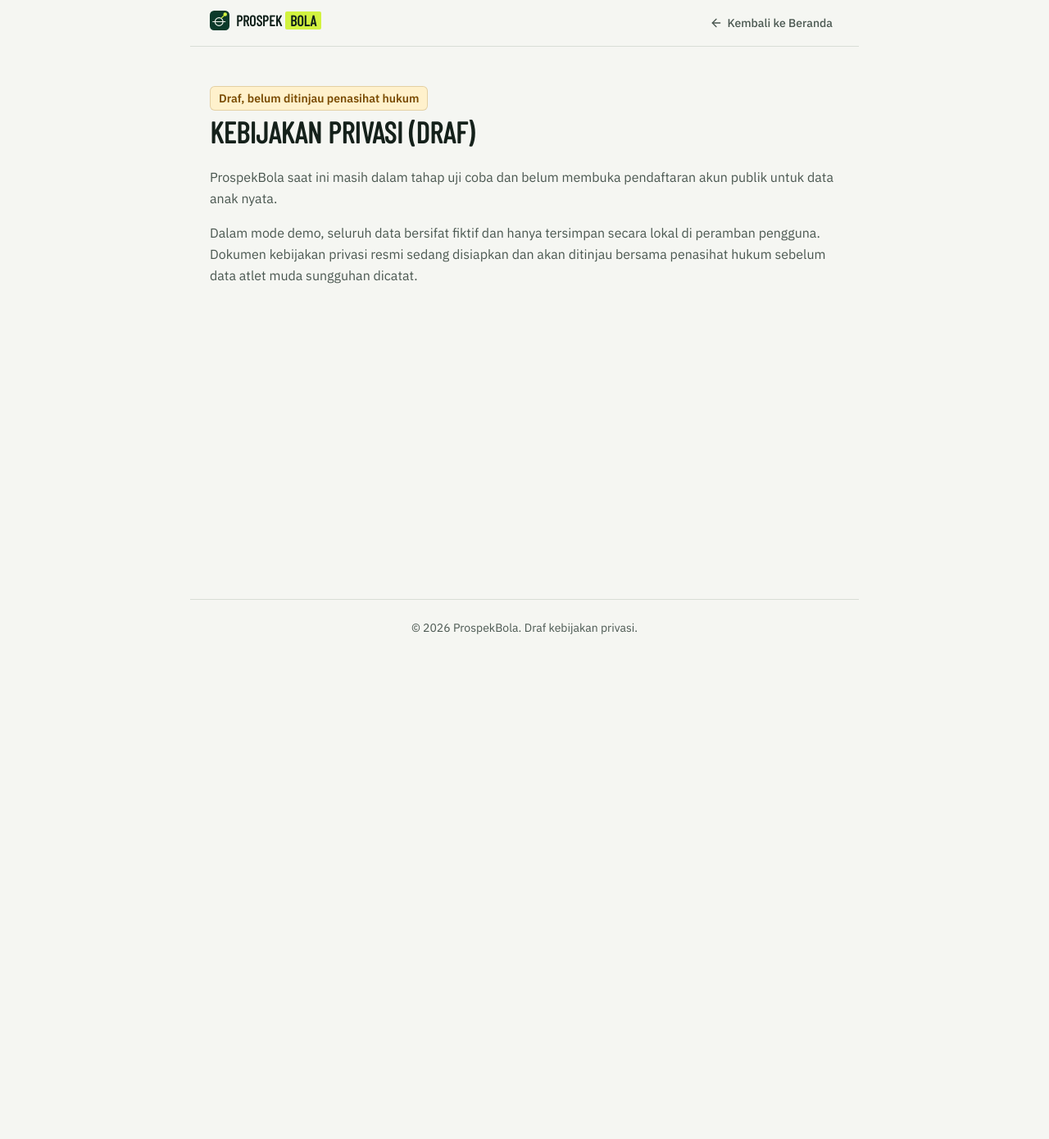
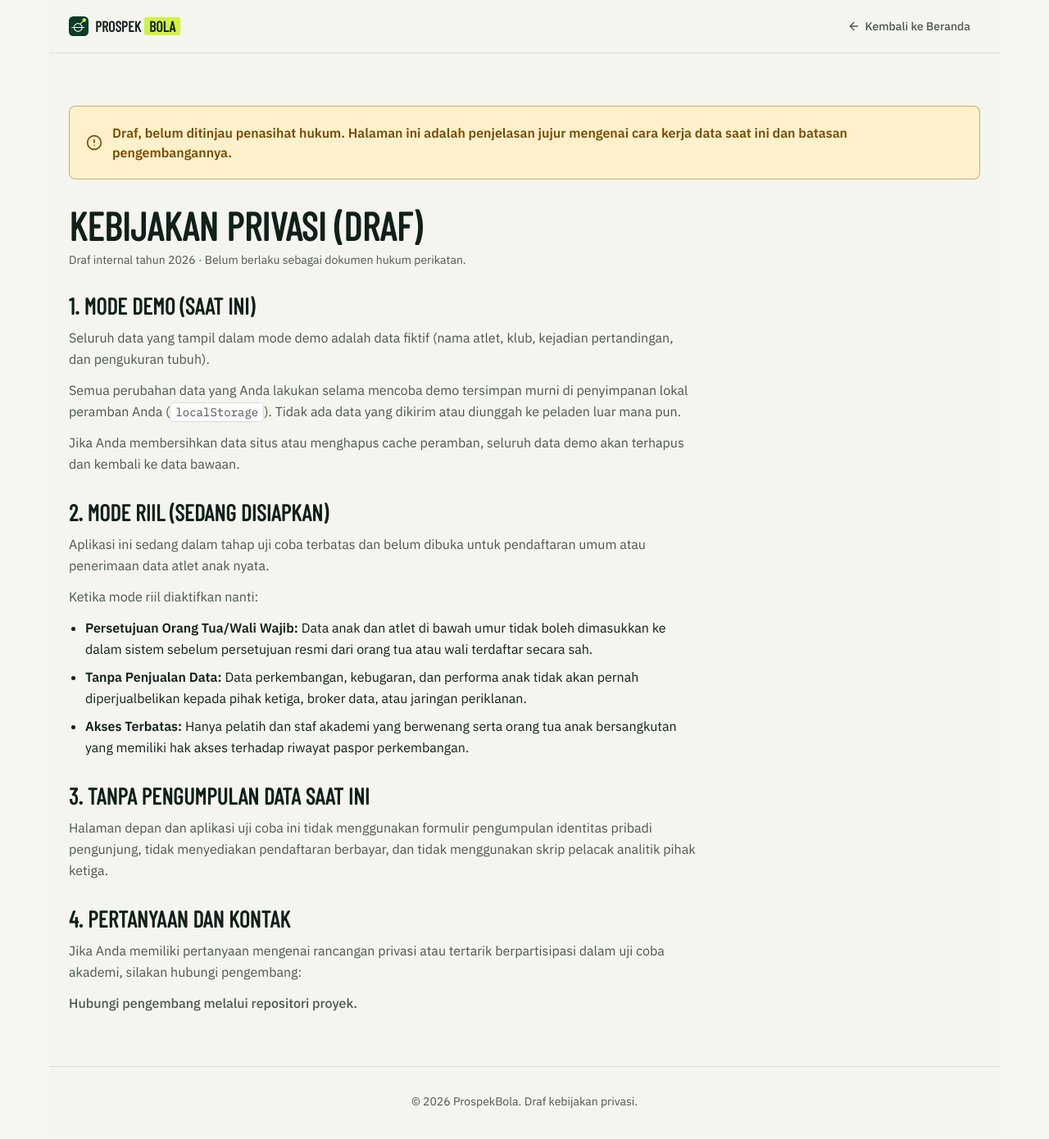
Before and after one commit to Alejandro69021/BallR, a React (Vite) app: page /privasi in a window 1280 px wide. Shown: the top 1390 px of the page at 82% size. Before the commit the page ends 848 px from the top, so only its background shows below. Built offline with nearby package versions, Linux system fonts and the light colour scheme; no server answers.

Commit message:
feat(privacy): draft privacy page

```diff
--- a/src/pages/PrivacyPage.jsx
+++ b/src/pages/PrivacyPage.jsx
@@ -1,21 +1,34 @@
 import React from 'react';
 import { Link } from 'react-router-dom';
 import { Wordmark } from '../components/brand';
-import { ArrowLeft } from 'lucide-react';
+import { ArrowLeft, AlertCircle } from 'lucide-react';
 
 const CURRENT_YEAR = new Date().getFullYear();
 
 export default function PrivacyPage() {
+  const contactEmail = import.meta.env.VITE_CONTACT_EMAIL || '';
+
   return (
-    <div className="min-h-screen bg-app text-1 selection:bg-brand selection:text-app flex flex-col justify-between">
-      <header className="border-b border-line bg-app sticky top-0 z-40 backdrop-blur-md">
-        <div className="max-w-[1160px] mx-auto px-4 sm:px-6 h-14 flex items-center justify-between">
-          <Link to="/" aria-label="Kembali ke halaman depan">
+    <div
+      data-surface="paper"
+      className="min-h-screen bg-chalk text-ink selection:bg-bib selection:text-ink flex flex-col justify-between"
+    >
+      {/* Top Header */}
+      <header className="border-b border-line bg-chalk/95 sticky top-0 z-40 backdrop-blur-md">
+        <div
+          data-testid="landing-container"
+          className="max-w-[1160px] mx-auto w-full px-4 sm:px-6 h-16 flex items-center justify-between"
+        >
+          <Link
+            to="/"
+            className="flex items-center gap-2 rounded-control focus-visible:outline-none focus-visible:ring-2 focus-visible:ring-pitch"
+            aria-label="Kembali ke halaman depan"
+          >
             <Wordmark size="sm" />
           </Link>
           <Link
             to="/"
-            className="text-sm font-medium text-2 hover:text-1 flex items-center gap-1.5 focus-visible:outline-none focus-visible:ring-2 focus-visible:ring-brand rounded-control px-2 py-1 min-h-[44px]"
+            className="text-sm font-medium text-2 hover:text-ink flex items-center gap-1.5 focus-visible:outline-none focus-visible:ring-2 focus-visible:ring-pitch rounded-control px-3 py-2 min-h-[44px]"
           >
             <ArrowLeft className="w-4 h-4" />
             <span>Kembali ke Beranda</span>
@@ -23,27 +36,107 @@ export default function PrivacyPage() {
         </div>
       </header>
 
-      <main className="flex-1 py-8 sm:py-12">
-        <div data-testid="landing-container" className="max-w-[1160px] mx-auto w-full px-4 sm:px-6 space-y-6">
-          <div className="space-y-2">
-            <span className="inline-block px-2.5 py-1 text-sm font-semibold rounded-control bg-warn-bg text-warn-ink border border-warn-ink/20">
-              Draf, belum ditinjau penasihat hukum
-            </span>
-            <h1 className="font-display text-3xl sm:text-4xl text-1">Kebijakan Privasi (draf)</h1>
+      {/* Main Content */}
+      <main className="flex-1 py-10 sm:py-16">
+        <div data-testid="landing-container" className="max-w-[1160px] mx-auto w-full px-4 sm:px-6 space-y-8">
+          {/* Prominent Warning Banner */}
+          <div className="p-4 sm:p-5 rounded-panel bg-warn-bg text-warn-ink border border-warn-ink/40 font-semibold text-sm sm:text-base flex items-start sm:items-center gap-3">
+            <AlertCircle className="w-5 h-5 shrink-0 mt-0.5 sm:mt-0" aria-hidden="true" />
+            <span>Draf, belum ditinjau penasihat hukum. Halaman ini adalah penjelasan jujur mengenai cara kerja data saat ini dan batasan pengembangannya.</span>
           </div>
 
-          <div className="max-w-3xl text-2 text-base leading-relaxed space-y-4">
-            <p>
-              ProspekBola saat ini masih dalam tahap uji coba dan belum membuka pendaftaran akun publik untuk data anak nyata.
+          {/* Heading */}
+          <div className="space-y-2">
+            <h1 className="font-display font-extrabold text-3xl sm:text-5xl uppercase tracking-tight text-ink leading-tight">
+              Kebijakan Privasi (draf)
+            </h1>
+            <p className="text-sm text-2">
+              Draf internal tahun {CURRENT_YEAR} · Belum berlaku sebagai dokumen hukum perikatan.
             </p>
-            <p>
-              Dalam mode demo, seluruh data bersifat fiktif dan hanya tersimpan secara lokal di peramban pengguna. Dokumen kebijakan privasi resmi sedang disiapkan dan akan ditinjau bersama penasihat hukum sebelum data atlet muda sungguhan dicatat.
-            </p>
+          </div>
+
+          {/* Structured Policy Sections */}
+          <div className="max-w-3xl space-y-8 text-base text-2 font-normal leading-relaxed">
+            {/* 1. Mode Demo */}
+            <section className="space-y-3">
+              <h2 className="font-display font-bold text-xl sm:text-2xl text-ink uppercase tracking-tight">
+                1. Mode Demo (Saat Ini)
+              </h2>
+              <p>
+                Seluruh data yang tampil dalam mode demo adalah data fiktif (nama atlet, klub, kejadian pertandingan, dan pengukuran tubuh).
+              </p>
+              <p>
+                Semua perubahan data yang Anda lakukan selama mencoba demo tersimpan murni di penyimpanan lokal peramban Anda (<code className="font-mono text-sm bg-panel px-1.5 py-0.5 rounded border border-line">localStorage</code>). Tidak ada data yang dikirim atau diunggah ke peladen luar mana pun.
+              </p>
+              <p>
+                Jika Anda membersihkan data situs atau menghapus cache peramban, seluruh data demo akan terhapus dan kembali ke data bawaan.
+              </p>
+            </section>
+
+            {/* 2. Mode Riil */}
+            <section className="space-y-3">
+              <h2 className="font-display font-bold text-xl sm:text-2xl text-ink uppercase tracking-tight">
+                2. Mode Riil (Sedang Disiapkan)
+              </h2>
+              <p>
+                Aplikasi ini sedang dalam tahap uji coba terbatas dan belum dibuka untuk pendaftaran umum atau penerimaan data atlet anak nyata.
+              </p>
+              <p>
+                Ketika mode riil diaktifkan nanti:
+              </p>
+              <ul className="list-disc pl-5 space-y-2 text-ink">
+                <li>
+                  <strong>Persetujuan Orang Tua/Wali Wajib:</strong> Data anak dan atlet di bawah umur tidak boleh dimasukkan ke dalam sistem sebelum persetujuan resmi dari orang tua atau wali terdaftar secara sah.
+                </li>
+                <li>
+                  <strong>Tanpa Penjualan Data:</strong> Data perkembangan, kebugaran, dan performa anak tidak akan pernah diperjualbelikan kepada pihak ketiga, broker data, atau jaringan periklanan.
+                </li>
+                <li>
+                  <strong>Akses Terbatas:</strong> Hanya pelatih dan staf akademi yang berwenang serta orang tua anak bersangkutan yang memiliki hak akses terhadap riwayat paspor perkembangan.
+                </li>
+              </ul>
+            </section>
+
+            {/* 3. Tanpa Pengumpulan Data Pribadi di Halaman Ini */}
+            <section className="space-y-3">
+              <h2 className="font-display font-bold text-xl sm:text-2xl text-ink uppercase tracking-tight">
+                3. Tanpa Pengumpulan Data Saat Ini
+              </h2>
+              <p>
+                Halaman depan dan aplikasi uji coba ini tidak menggunakan formulir pengumpulan identitas pribadi pengunjung, tidak menyediakan pendaftaran berbayar, dan tidak menggunakan skrip pelacak analitik pihak ketiga.
+              </p>
+            </section>
+
+            {/* 4. Kontak Pengembang */}
+            <section className="space-y-3">
+              <h2 className="font-display font-bold text-xl sm:text-2xl text-ink uppercase tracking-tight">
+                4. Pertanyaan dan Kontak
+              </h2>
+              <p>
+                Jika Anda memiliki pertanyaan mengenai rancangan privasi atau tertarik berpartisipasi dalam uji coba akademi, silakan hubungi pengembang:
+              </p>
+              {contactEmail ? (
+                <p>
+                  Email:{' '}
+                  <a
+                    href={`mailto:${contactEmail}`}
+                    className="font-mono text-sm text-pitch font-semibold underline hover:text-pitch-2 focus-visible:outline-none focus-visible:ring-2 focus-visible:ring-pitch rounded-xs"
+                  >
+                    {contactEmail}
+                  </a>
+                </p>
+              ) : (
+                <p className="text-2 font-medium">
+                  Hubungi pengembang melalui repositori proyek.
+                </p>
+              )}
+            </section>
           </div>
         </div>
       </main>
 
-      <footer className="border-t border-line py-6 text-sm text-2">
+      {/* Footer */}
+      <footer className="border-t border-line py-8 bg-chalk text-sm text-2">
         <div data-testid="landing-container" className="max-w-[1160px] mx-auto w-full px-4 sm:px-6 text-center">
           <p>© {CURRENT_YEAR} ProspekBola. Draf kebijakan privasi.</p>
         </div>
```
